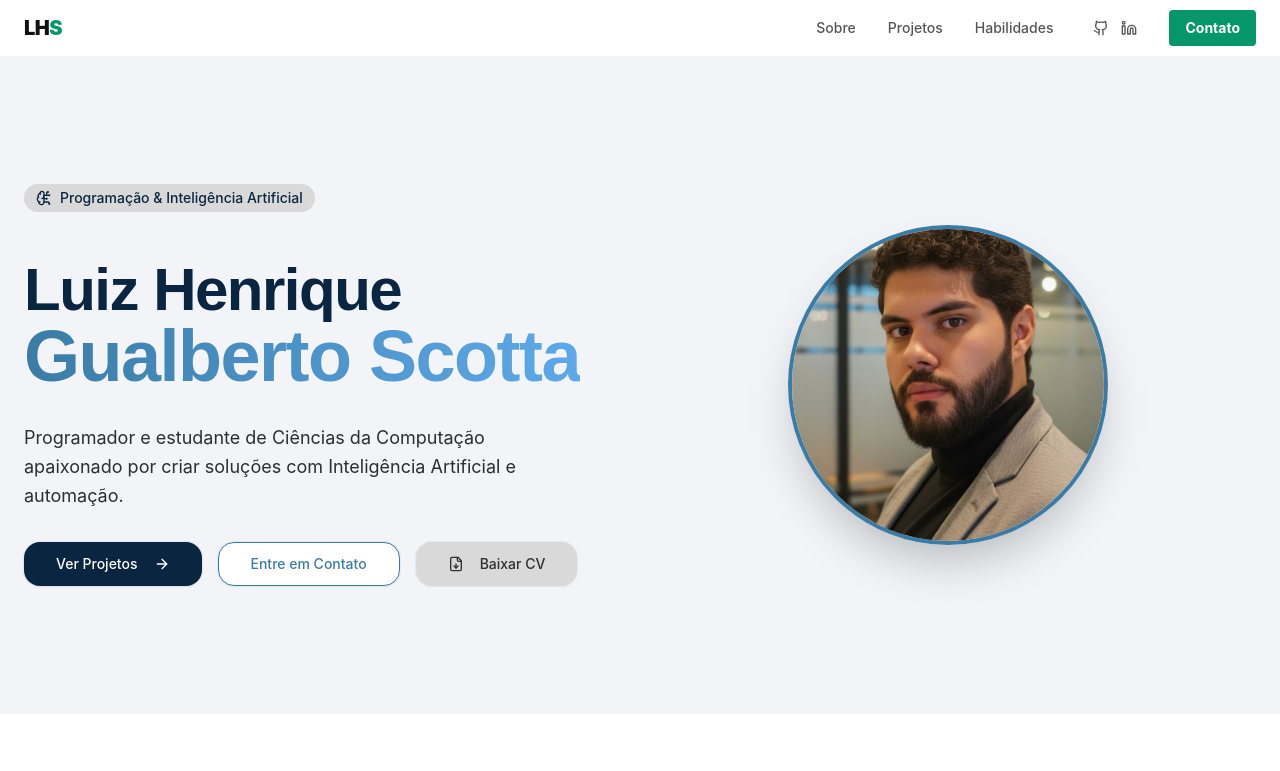
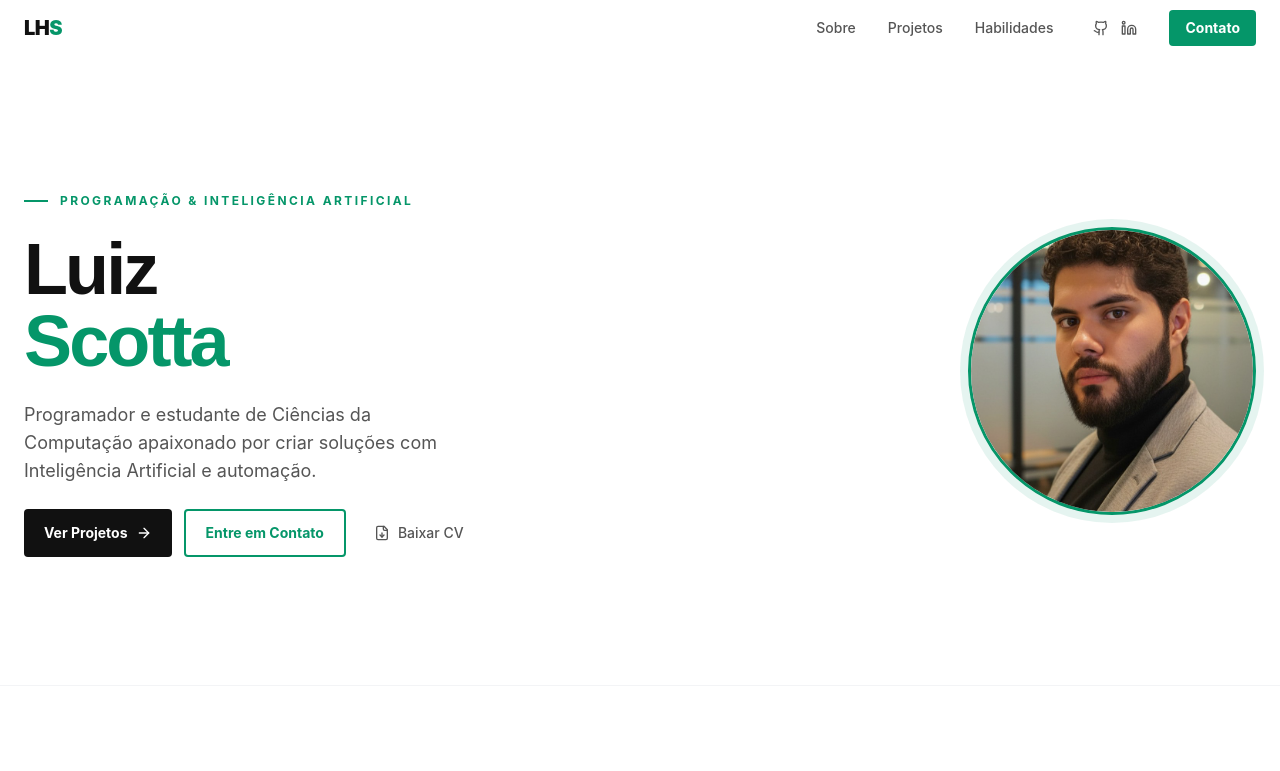
Before and after one commit to luizHScotta/scotta-ai-portfolio, a React (Vite) app: page / in a window 1280 px wide. Shown: the top 771 px of the page. Built offline with nearby package versions, Linux system fonts and the light colour scheme.

Commit message:
style: redesign hero with bold typography and emerald accent

```diff
--- a/src/components/Hero.tsx
+++ b/src/components/Hero.tsx
@@ -1,62 +1,55 @@
+import { ArrowRight, FileDown } from 'lucide-react';
 
-import { ArrowRight, BrainCircuit, FileDown, Code } from 'lucide-react';
-import { Button } from '@/components/ui/button';
+const Hero = () => (
+  <section id="home" className="py-24 md:py-32 bg-white border-b border-[#f3f4f6]">
+    <div className="container max-w-7xl px-4 md:px-6">
+      <div className="flex flex-col md:flex-row items-center gap-12 md:gap-16">
 
-const Hero = () => {
-  return (
-    <section id="home" className="py-32 bg-[#F2F4F7]">
-      <div className="container max-w-7xl px-4 md:px-6">
-        <div className="flex flex-col md:flex-row items-center">
-          <div className="flex-1 space-y-8 text-center md:text-left">
-            <div className="inline-flex items-center px-3 py-1 text-sm font-medium text-[#0A2540] bg-[#D9D9D9] rounded-full mb-4">
-              <BrainCircuit size={16} className="mr-2" />
-              <span>Programação &amp; Inteligência Artificial</span>
+        <div className="flex-1 space-y-6 text-center md:text-left">
+          <div className="inline-flex items-center gap-3 text-xs font-bold tracking-[0.2em] uppercase text-[#059669]">
+            <span className="block w-6 h-0.5 bg-[#059669]" />
+            Programação &amp; Inteligência Artificial
           </div>
 
-            <h1 className="text-4xl md:text-5xl lg:text-6xl font-bold tracking-tight text-[#0A2540]">
-              Luiz Henrique<br />
-              <span className="bg-gradient-to-r from-[#3A7CA5] to-[#5DA9E9] bg-clip-text text-transparent text-5xl md:text-6xl lg:text-7xl">
-                Gualberto Scotta
-              </span>
+          <h1 className="text-5xl md:text-6xl lg:text-7xl font-black tracking-[-0.04em] leading-none text-[#111]">
+            Luiz<br />
+            <span className="text-[#059669]">Scotta</span>
           </h1>
 
-            <p className="text-body text-[#2E2E2E] max-w-lg mx-auto md:mx-0">
+          <p className="text-base md:text-lg text-[#555] max-w-md mx-auto md:mx-0 leading-relaxed">
             Programador e estudante de Ciências da Computação apaixonado por criar soluções
             com Inteligência Artificial e automação.
           </p>
 
-            <div className="flex flex-col sm:flex-row gap-4 justify-center md:justify-start">
-              <Button size="lg" asChild className="bg-[#0A2540] hover:bg-[#3A7CA5] text-white border-0">
-                <a href="#projects">
+          <div className="flex flex-wrap gap-3 justify-center md:justify-start">
+            <a
+              href="#projects"
+              className="inline-flex items-center gap-2 bg-[#111] text-white text-sm font-bold px-5 py-3 rounded hover:bg-[#059669] transition-colors"
+            >
               Ver Projetos
-                  <ArrowRight className="ml-2 h-4 w-4" />
+              <ArrowRight className="h-4 w-4" />
             </a>
-              </Button>
-              <Button size="lg" variant="outline" asChild className="border-[#3A7CA5] text-[#3A7CA5] hover:bg-[#3A7CA5] hover:text-white">
-                <a href="#contact">Entre em Contato</a>
-              </Button>
-              <Button
-                size="lg"
-                variant="secondary"
-                asChild
-                className="bg-[#D9D9D9] text-[#2E2E2E] hover:bg-[#C5A46D] hover:text-white"
+            <a
+              href="#contact"
+              className="inline-flex items-center gap-2 border-2 border-[#059669] text-[#059669] text-sm font-bold px-5 py-3 rounded hover:bg-[#059669] hover:text-white transition-colors"
             >
+              Entre em Contato
+            </a>
             <a
               href="/curriculo Luiz Scotta.pdf"
               download="Curriculo_Luiz_Scotta.pdf"
               target="_blank"
               rel="noopener noreferrer"
+              className="inline-flex items-center gap-2 text-sm font-medium text-[#555] px-4 py-3 hover:text-[#111] transition-colors"
             >
-                  <FileDown className="mr-2 h-4 w-4" />
+              <FileDown className="h-4 w-4" />
               Baixar CV
             </a>
-              </Button>
           </div>
         </div>
 
-          <div className="flex-1 mt-16 md:mt-0">
-            <div className="relative">
-              <div className="w-80 h-80 mx-auto rounded-full overflow-hidden border-4 border-[#3A7CA5] shadow-2xl">
+        <div className="flex-shrink-0">
+          <div className="w-64 h-64 md:w-72 md:h-72 rounded-full overflow-hidden border-[3px] border-[#059669] shadow-[0_0_0_8px_rgba(5,150,105,0.1)]">
             <img
               src="/foto perfil.jpg"
               alt="Luiz Henrique Gualberto Scotta"
@@ -64,11 +57,10 @@ const Hero = () => {
             />
           </div>
         </div>
-          </div>
+
       </div>
     </div>
   </section>
 );
-};
 
 export default Hero;
```
Lines whose indentation alone changed are shown as unchanged.
